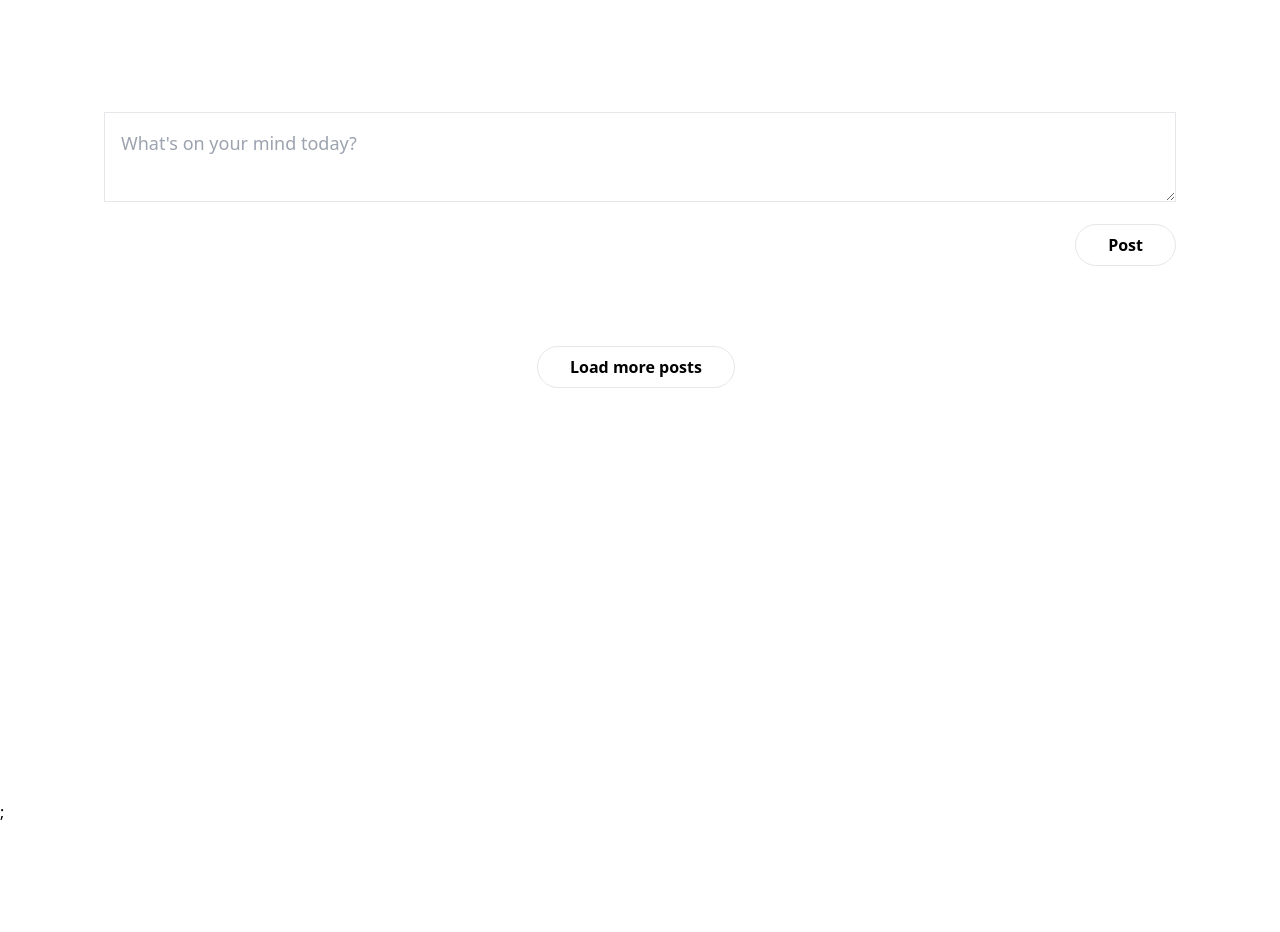
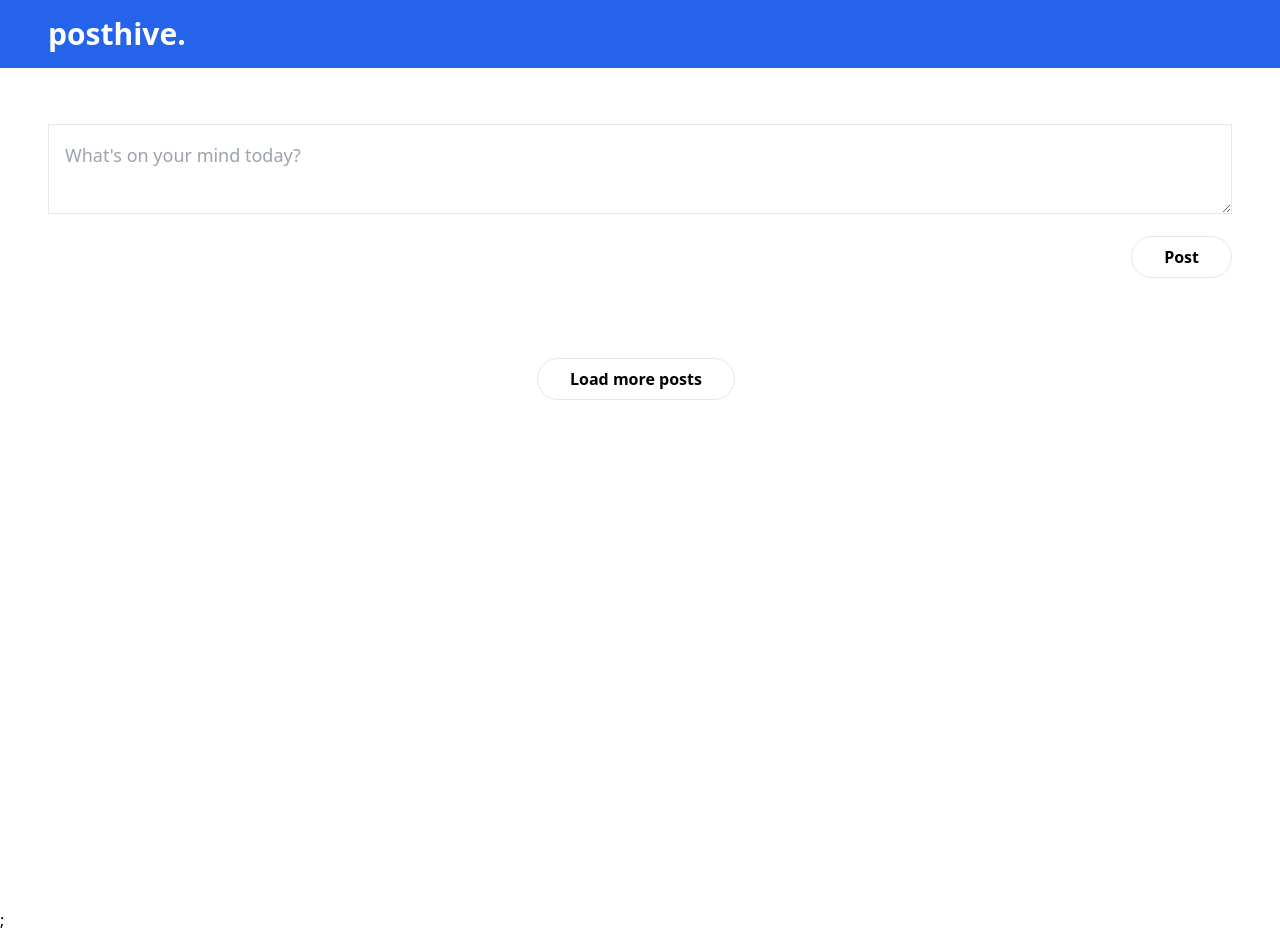
Before and after one commit to thatgirldorian/posthive, a Next.js app: page /home in a window 1280 px wide. Before the commit the page ends 824 px from the top, so only its background shows below. Built offline with nearby package versions, Linux system fonts and the light colour scheme; no server answers; the database is empty; sample sign-in values are in the browser's storage.

Commit message:
added a header

```diff
--- a/pages/home.js
+++ b/pages/home.js
@@ -33,12 +33,17 @@ export default function Home({ initialPosts }) {
   }
 
   return (
-    <div
-      className={`bg-white min-h-screen flex-col items-center justify-between p-24`}
-    >
-      <NewPost posts={posts} setPosts={setPosts} />
-      <Posts posts={posts} />
-      <LoadMorePosts posts={posts} setPosts={setPosts} />
+    <div>
+      <header className="sticky top-0 z-50 bg-blue-600 text-white py-4 px-12 mb-10">
+        <h1 className="text-3xl font-bold">posthive.</h1>
+      </header>
+      <div
+        className={`bg-white min-h-screen flex-col items-center justify-between px-10`}
+      >
+        <NewPost posts={posts} setPosts={setPosts} />
+        <Posts posts={posts} />
+        <LoadMorePosts posts={posts} setPosts={setPosts} />
+      </div>
     </div>
   );
 }
```
